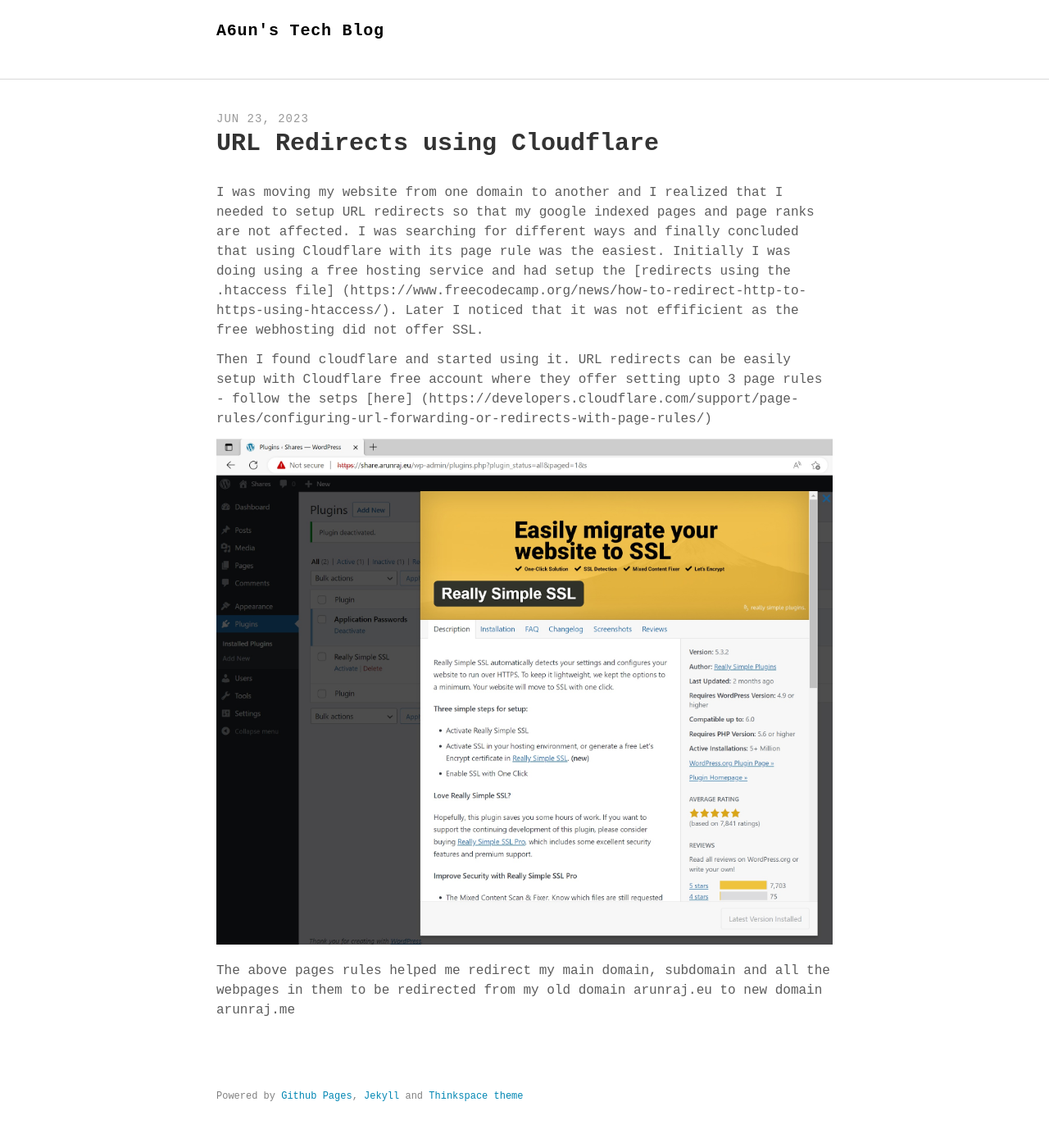
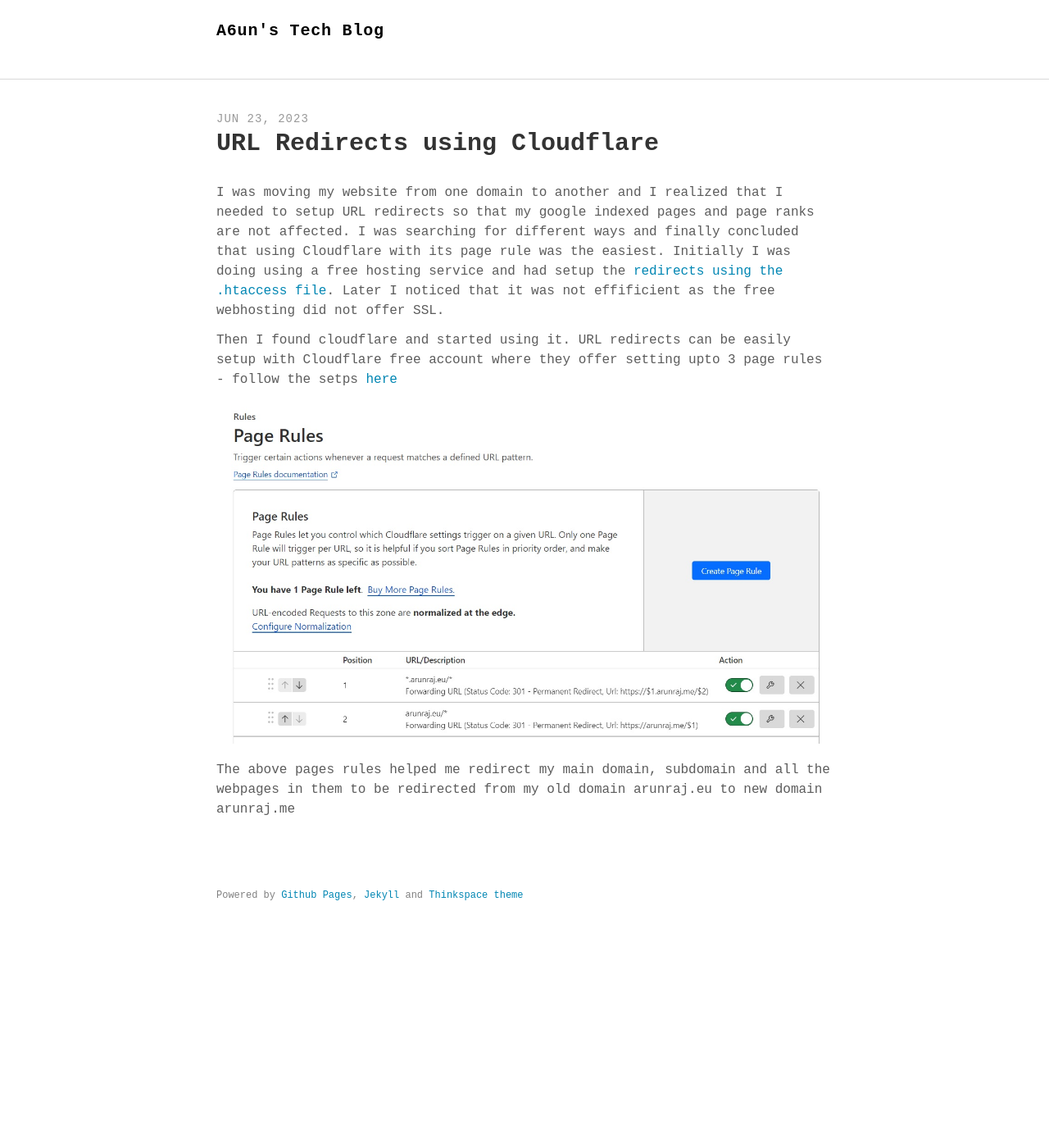
Before and after one commit to a6unraj/a6unraj.github.io, a Jekyll site: the page built from _posts/2023-06-23-enabling-free-SSL-HTTPS-for-wordpress-website.md, in a window 1280 px wide. Shown: the whole page at 82% size. Built offline with Jekyll 4.4.1, drawn with Linux system fonts in a browser that asks for light colours; nearby versions of some CDN libraries; some web fonts are replaced; comment, search, counter and statistics services are not loaded; after the commit the page ends 1149 px from its top, so only the background shows below that.

Commit message:
Update 2023-06-23-enabling-free-SSL-HTTPS-for-wordpress-website.md

```diff
--- a/_posts/2023-06-23-enabling-free-SSL-HTTPS-for-wordpress-website.md
+++ b/_posts/2023-06-23-enabling-free-SSL-HTTPS-for-wordpress-website.md
@@ -9,12 +9,12 @@
 
 I was moving my website from one domain to another and I realized that I needed to setup URL redirects so that my google indexed pages and page ranks are not affected.
 I was searching for different ways and finally concluded that using Cloudflare with its page rule was the easiest.
-Initially I was doing using a free hosting service and had setup the [redirects using the .htaccess file] (https://www.freecodecamp.org/news/how-to-redirect-http-to-https-using-htaccess/).
+Initially I was doing using a free hosting service and had setup the [redirects using the .htaccess file](https://www.freecodecamp.org/news/how-to-redirect-http-to-https-using-htaccess/).
 Later I noticed that it was not effificient as the free webhosting did not offer SSL.
 
 Then I found cloudflare and started using it.
-URL redirects can be easily setup with Cloudflare free account where they offer setting upto 3 page rules - follow the setps [here] (https://developers.cloudflare.com/support/page-rules/configuring-url-forwarding-or-redirects-with-page-rules/)
+URL redirects can be easily setup with Cloudflare free account where they offer setting upto 3 page rules - follow the setps [here](https://developers.cloudflare.com/support/page-rules/configuring-url-forwarding-or-redirects-with-page-rules/)
 
-[![img86](https://a6unraj.github.io/assets/images/img86.jpg)](https://a6unraj.github.io/assets/images/img117.jpg)
+[![img86](https://a6unraj.github.io/assets/images/img117.jpg)](https://a6unraj.github.io/assets/images/img117.jpg)
 
 The above pages rules helped me redirect my main domain, subdomain and all the webpages in them to be redirected from my old domain arunraj.eu to new domain arunraj.me
```
